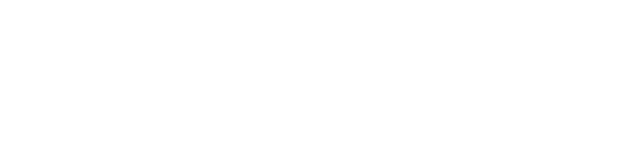
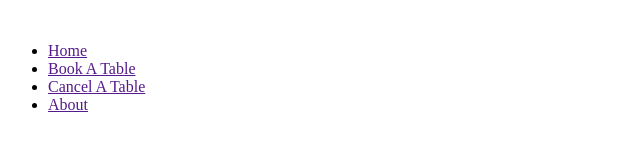
Before and after one commit to Code-Institute-Submissions/airtios, a plain HTML site: page index.html in a window 1280 px wide. Shown: the whole page, without its empty margins (0-640 px from the left). Drawn offline with Linux system fonts and the light colour scheme.

Commit message:
Added Nav Bar

```diff
--- a/index.html
+++ b/index.html
@@ -6,7 +6,16 @@
     </head>
 
     <body>
-
-
+        <nav class="navbar">
+            <a><img></a>
+            <div>
+                <ul>
+                    <li><a href="">Home</a></li>
+                    <li><a href="">Book A Table</a></li>
+                    <li><a href="">Cancel A Table</a></li>
+                    <li><a href="">About</a></li>
+                </ul>
+            </div>
+        </nav>
     </body>
 </html>
```
Also changed, not shown: 1 other file.
